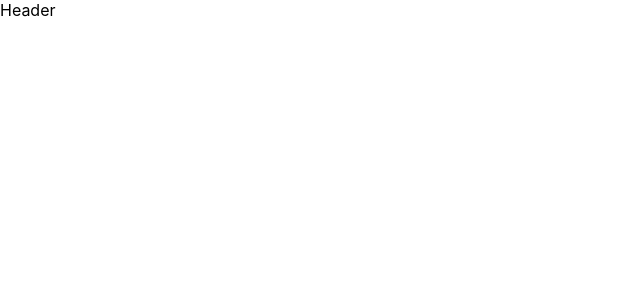
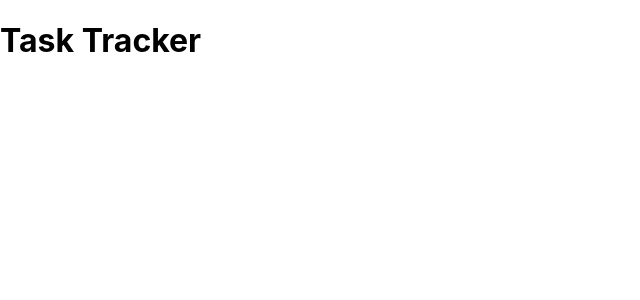
Before and after one commit to EmmanuelOBUjunior/taskTracker, a React (Create React App) app: page / in a window 1280 px wide. Shown: the top 300 px of the page, without its empty margins (0-640 px from the left). Built offline with nearby package versions, Linux system fonts and the light colour scheme.

Commit message:
Header default title

```diff
--- a/src/components/Header.js
+++ b/src/components/Header.js
@@ -1,7 +1,13 @@
-const Header = () => {
+const Header = ({title}) => {
   return (
-	<div>Header</div>
+	<header>
+		<h1>{title}</h1>
+	</header>
   )
 }
 
+Header.defaultProps ={
+	title : "Task Tracker",
+}
+
 export default Header
```
